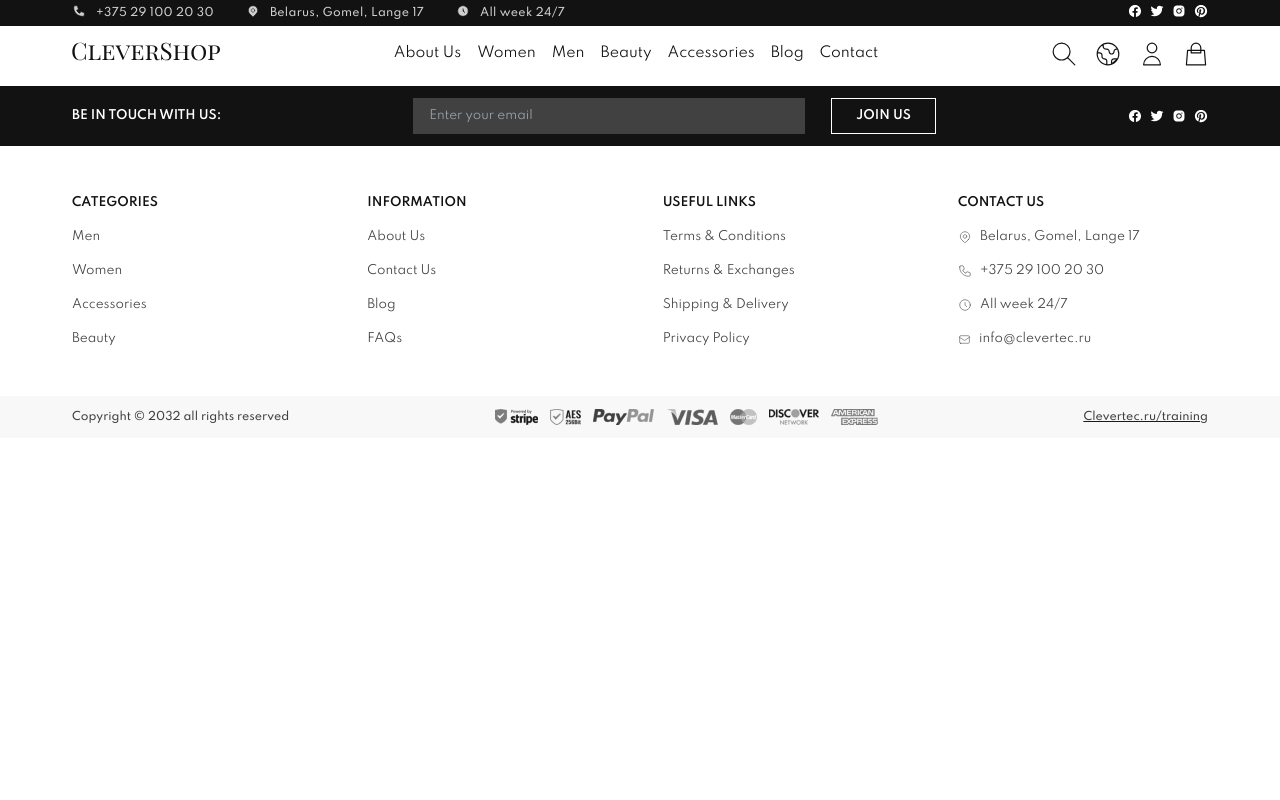
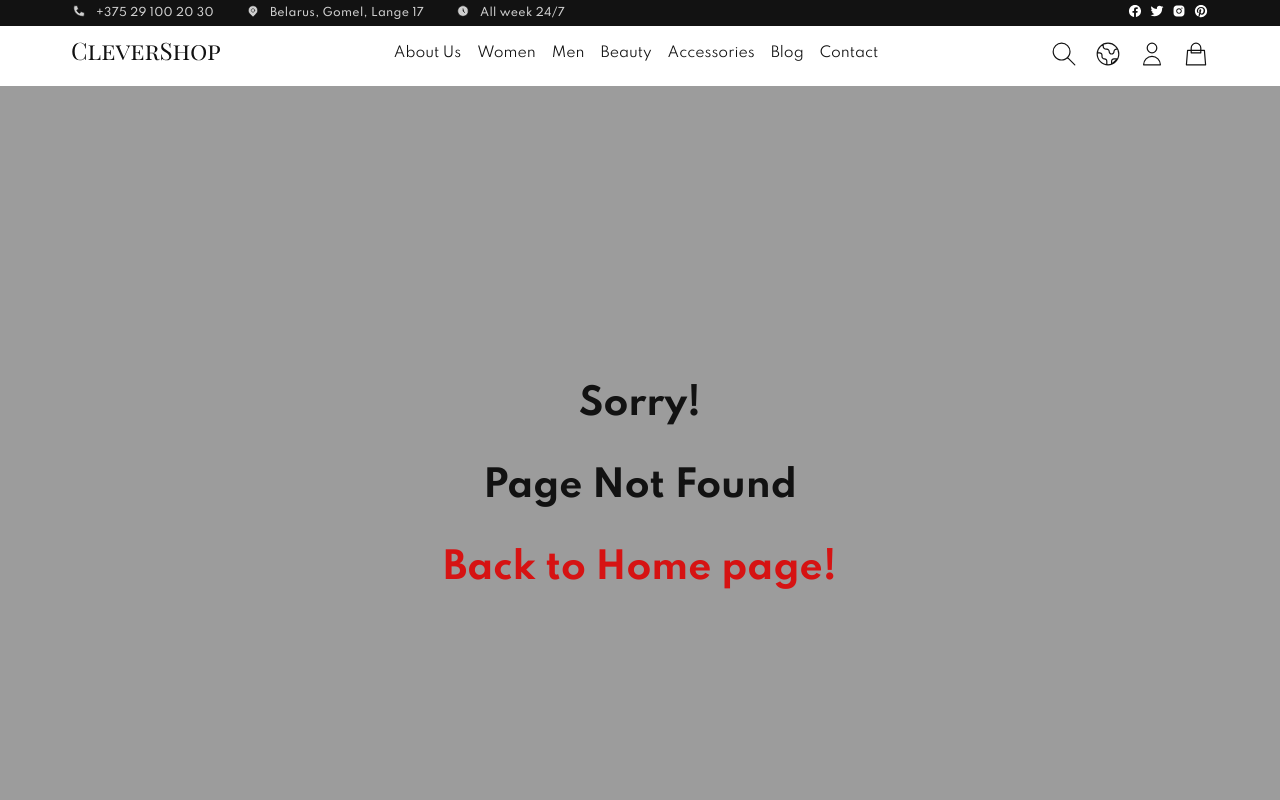
Before and after one commit to MaxTarasevich/training-shop, a React (Create React App) app: page / in a window 1280 px wide. Shown: the top 800 px of the page. Built offline with nearby package versions, Linux system fonts and the light colour scheme.

Commit message:
fix: styles for adaptiv

```diff
--- a/src/App.tsx
+++ b/src/App.tsx
@@ -8,6 +8,7 @@ import ProductPage from './pages/ProductPage';
 import Header from './components/Header';
 import Navigation from './components/Navigation';
 import Footer from './components/Footer';
+import PageNotFound from './pages/PageNotFound';
 
 function App() {
   return (
@@ -20,6 +21,7 @@ function App() {
         <Route path="/training-shop/men" element={<MenPage />} />
         <Route path="/training-shop/women" element={<WomenPage />} />
         <Route path="/training-shop/product" element={<ProductPage />} />
+        <Route path='*' element={<PageNotFound />}/>
       </Routes>
 
       <Footer />
--- a/src/components/Footer.tsx
+++ b/src/components/Footer.tsx
@@ -33,9 +33,9 @@ const Footer = () => {
                         BE IN TOUCH WITH US:
                     </h4>
 
-                    <form className="footer__form md:w-[46%] w-full flex md:justify-between justify-center" onSubmit={(e)=>{handlerSubmit(e)}}>
+                    <form className="footer__form md:w-[46%] w-full flex  justify-center" onSubmit={(e)=>{handlerSubmit(e)}}>
                         <input className='w-[75%] py-2 px-4 bg-[rgba(255,255,255,0.2)]' type="email" name="email" id="email" placeholder='Enter your email' />
-                        <button className='py-2 px-6 border-[1px] border-solid border-white font-semibold uppercase' type="submit">Join Us</button>
+                        <button className='py-2 lg:px-6 px-3 border-[1px] border-solid border-white font-semibold uppercase' type="submit">Join Us</button>
                     </form>
 
                     <SocialLinks />
@@ -44,7 +44,7 @@ const Footer = () => {
             </div>
 
             <div className="footer__links py-10 text-subtitle text-dark">
-                <div className="container flex justify-between flex-wrap gap-y-2">
+                <div className="container flex lg:justify-between justify-center flex-wrap gap-y-2">
                   <FooterCard title='Categories' links={Categories}/>
                   <FooterCard title='Information' links={Information} />
                   <FooterCard title='Useful links' links={UsefulLinks}/>
--- a/src/components/ProductCard.tsx
+++ b/src/components/ProductCard.tsx
@@ -27,10 +27,10 @@ import Star from '../SVGcomponent/Star'
 const ProductCard = () => {
   return (
     <section className='productCard pt-8 ' data-test-id="product-page-product">
-        <div className="container flex xl:justify-between gap-x-8 flex-wrap justify-center gap-y-4">
-            <div className="productCard__slider flex gap-x-4 flex-wrap gap-y-6 justify-center">
-                <div className="productCard__preview flex sm:flex-col flex-wrap justify-center gap-x-4 gap-y-4">
-                    <div className="preview__control flex justify-between items-center">
+        <div className="container flex xl:justify-between gap-x-8 lg:flex-nowrap flex-wrap justify-center gap-y-4">
+            <div className="productCard__slider flex gap-x-4 lg:flex-nowrap lg:items-start items-center flex-wrap gap-y-6 justify-center">
+                <div className="productCard__preview flex lg:flex-col flex-wrap justify-center gap-x-4 gap-y-4">
+                    <div className="preview__control lg:flex hidden justify-between items-center">
                         <div className='cursor-pointer'> <Arrow /></div>
                         <div className='rotate-180 cursor-pointer'> <Arrow /></div>
 
--- /dev/null
+++ b/src/pages/PageNotFound.tsx
@@ -0,0 +1,17 @@
+import React from 'react'
+import { Link } from 'react-router-dom'
+
+const PageNotFound = () => {
+  return (
+    <section className='flex justify-center flex-col gap-y-10 items-center h-screen bg-grey-dark text-title font-bold text-dark'>
+      <p>Sorry!</p>
+      <p>Page Not Found</p>
+      <p>
+        <Link className='text-error' to="/training-shop">Back to Home page!</Link>
+      </p>
+
+    </section>
+  )
+}
+
+export default PageNotFound
--- a/src/pages/ProductPage.tsx
+++ b/src/pages/ProductPage.tsx
@@ -12,11 +12,11 @@ const cardInfo = {
 
 const ProductPage = () => {
   return (
-      <div data-test-id="product-page-/training-shop/product">
+      <>
       <Panel title="Women's tracksuit Q109" path='/training-shop/women' cardInfo={cardInfo} />
       <ProductCard />
       <RelatedProd />
-      </div>
+      </>
 
   )
 }
```
